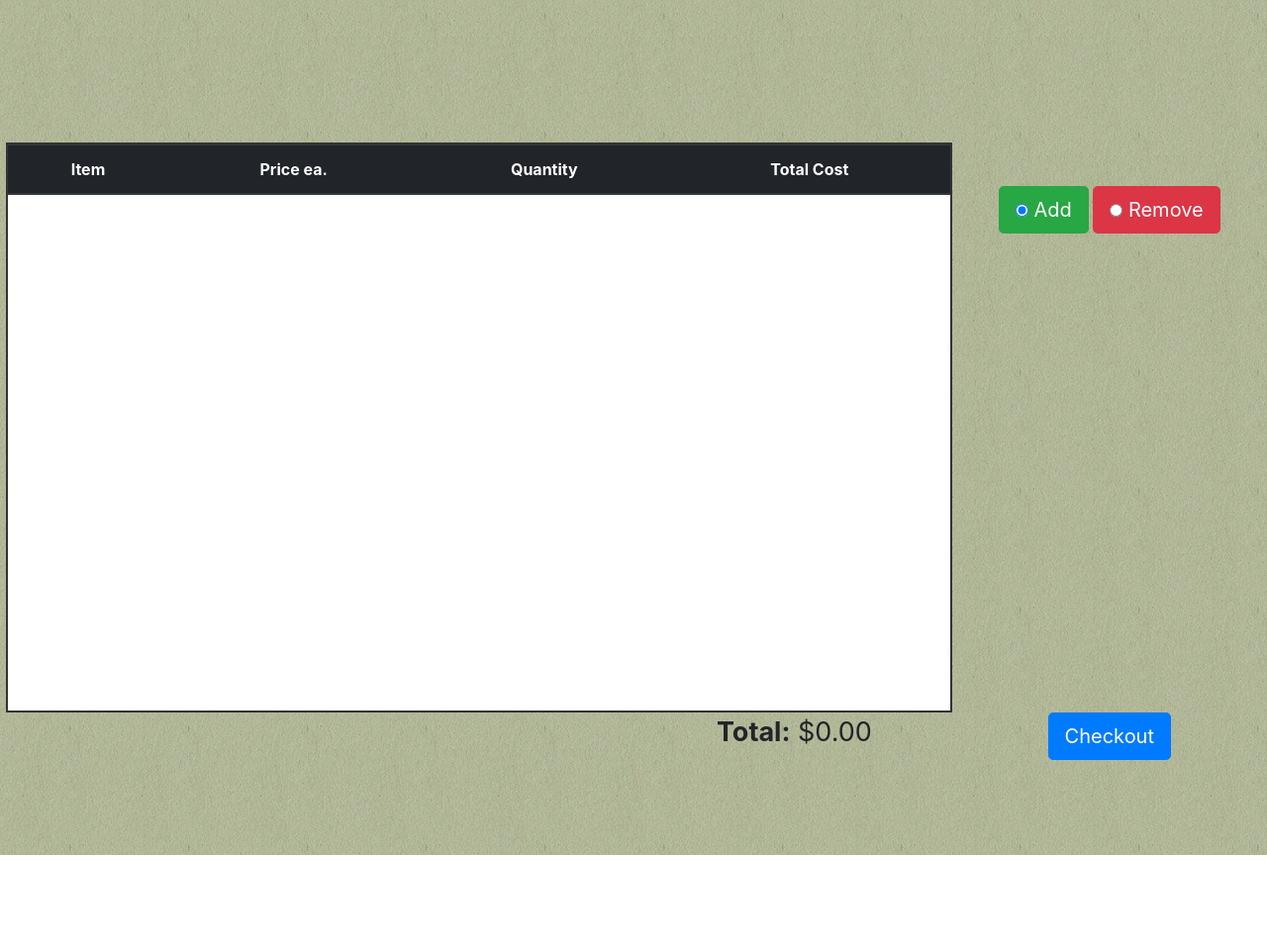
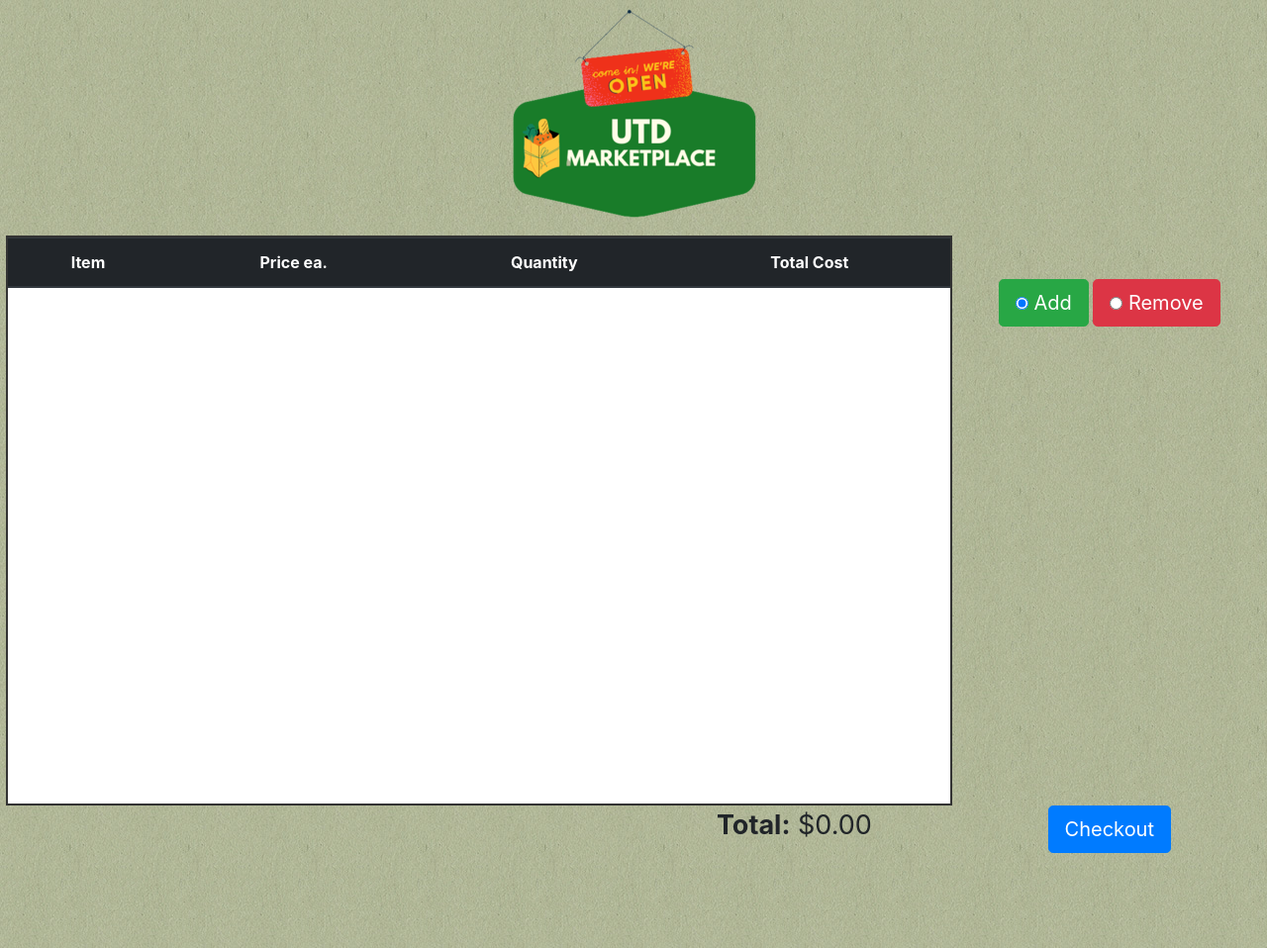
Before and after one commit to ZacharyMaeshima/UTDesign-Automated-Shopping-Trolley, a Flask app: page /scan in a window 1280 px wide. Shown: the whole page at 99% size. Before the commit the page ends 864 px from the top, so only its background shows below. Run offline with Flask 2, Linux system fonts and the light colour scheme; data that the repository does not hold is empty; some libraries are stand-ins or nearby versions.

Commit message:
Crop logo's excess blank space. Add logo to scan page

```diff
--- a/templates/grid-barcode.html
+++ b/templates/grid-barcode.html
@@ -14,7 +14,7 @@
             grid-auto-rows: minmax(9em, auto);
             gap: 0px 0px;
             grid-template-areas:
-                "header header header header"
+                ". header header ."
                 "cart cart cart addremove"
                 "cart cart cart ."
                 "cart cart cart ."
@@ -28,6 +28,8 @@
 
         .header {
             grid-area: header;
+	    justify-self: center;
+            align-self: center;
             /* background: green; */
         }
 
@@ -69,6 +71,11 @@
             text-align: center;
         }
 
+	.logo {
+		width: auto;
+		height: auto;
+	}
+
         </style>
 	    <script src="https://ajax.googleapis.com/ajax/libs/jquery/3.4.1/jquery.min.js"></script>
         <link rel="stylesheet" href="https://maxcdn.bootstrapcdn.com/bootstrap/4.0.0/css/bootstrap.min.css" integrity="sha384-Gn5384xqQ1aoWXA+058RXPxPg6fy4IWvTNh0E263XmFcJlSAwiGgFAW/dAiS6JXm" crossorigin="anonymous">
@@ -77,7 +84,9 @@
     <body>
         <div class = "page">
             <div class="grid-container">
-            <div class="header"></div>
+            <div class="header">
+                <img class="logo" src="{{ url_for('static', filename='images/logo.png')}}" alt="UTD Marketplace">
+            </div>
             <div class="cart">
                 <table class="table table-striped">
                     <thead class="thead-dark">
@@ -406,7 +415,6 @@
             });
         </script>
         <!-- Bootstrap scripts -->
-        <script src="https://code.jquery.com/jquery-3.2.1.slim.min.js" integrity="sha384-KJ3o2DKtIkvYIK3UENzmM7KCkRr/rE9/Qpg6aAZGJwFDMVNA/GpGFF93hXpG5KkN" crossorigin="anonymous"></script>
         <script src="https://cdnjs.cloudflare.com/ajax/libs/popper.js/1.12.9/umd/popper.min.js" integrity="sha384-ApNbgh9B+Y1QKtv3Rn7W3mgPxhU9K/ScQsAP7hUibX39j7fakFPskvXusvfa0b4Q" crossorigin="anonymous"></script>
         <script src="https://maxcdn.bootstrapcdn.com/bootstrap/4.0.0/js/bootstrap.min.js" integrity="sha384-JZR6Spejh4U02d8jOt6vLEHfe/JQGiRRSQQxSfFWpi1MquVdAyjUar5+76PVCmYl" crossorigin="anonymous"></script>
     </body>
```
Also changed, not shown: static/images/logo.png.
